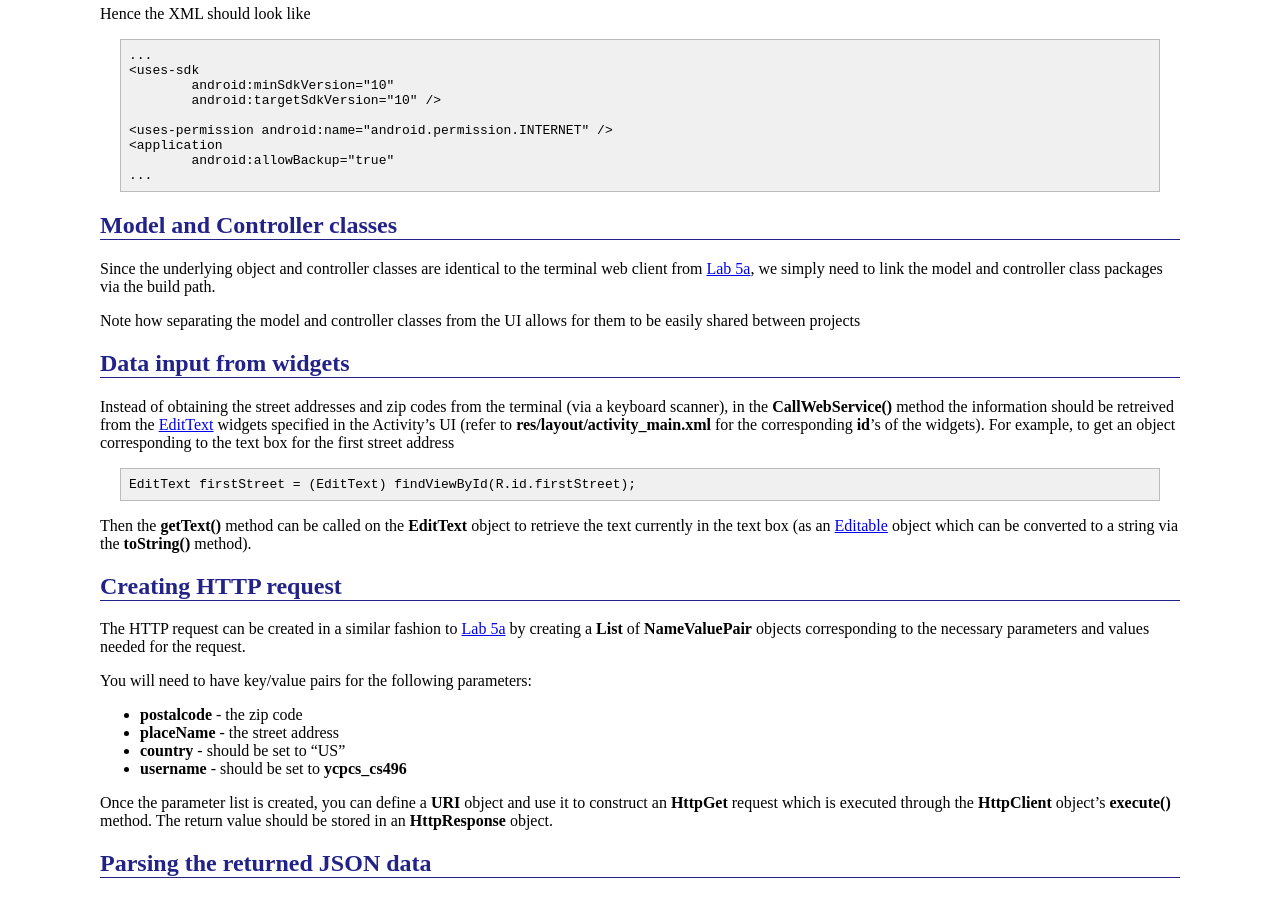
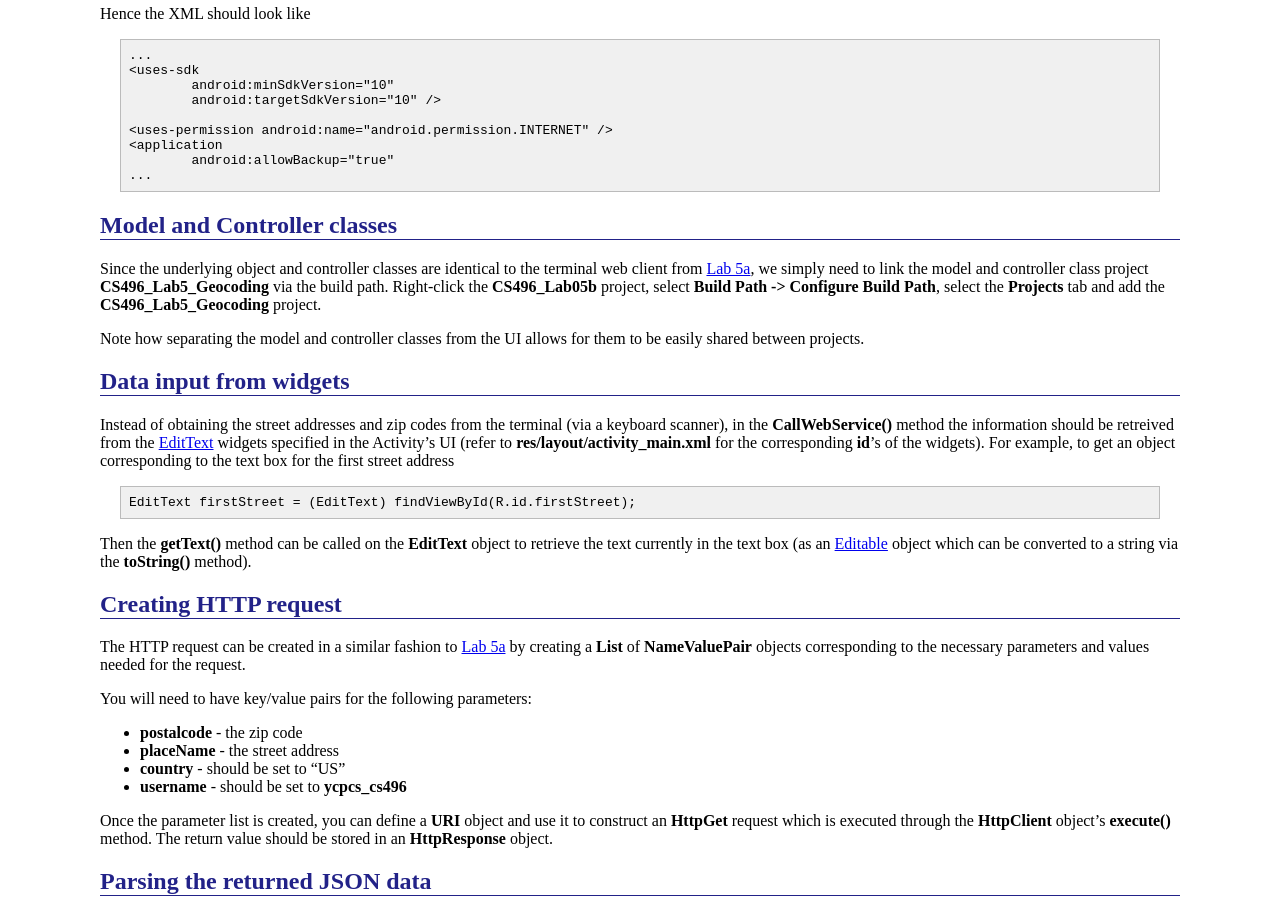
Before and after one commit to ycpcs/cs496-spring2014, a Jekyll site: the page built from labs/lab05b.md, in a window 1280 px wide and 900 px high, scrolled down 1909 px. Built offline with Jekyll 4.4.1, drawn with Linux system fonts in a browser that asks for light colours; Markdown is read by kramdown in place of the engine named in the settings.

Commit message:
update lab05b description
finish lab05b description

```diff
--- a/labs/lab05b.md
+++ b/labs/lab05b.md
@@ -110,9 +110,9 @@ Hence the XML should look like
 Model and Controller classes
 ----------------------------
 
-Since the underlying object and controller classes are identical to the terminal web client from [Lab 5a](lab05a.html), we simply need to link the model and controller class packages via the build path.
+Since the underlying object and controller classes are identical to the terminal web client from [Lab 5a](lab05a.html), we simply need to link the model and controller class project **CS496_Lab5_Geocoding** via the build path. Right-click the **CS496_Lab05b** project, select **Build Path -> Configure Build Path**, select the **Projects** tab and add the **CS496_Lab5_Geocoding** project.
 
-Note how separating the model and controller classes from the UI allows for them to be easily shared between projects
+Note how separating the model and controller classes from the UI allows for them to be easily shared between projects.
 
 Data input from widgets
 -----------------------
```
